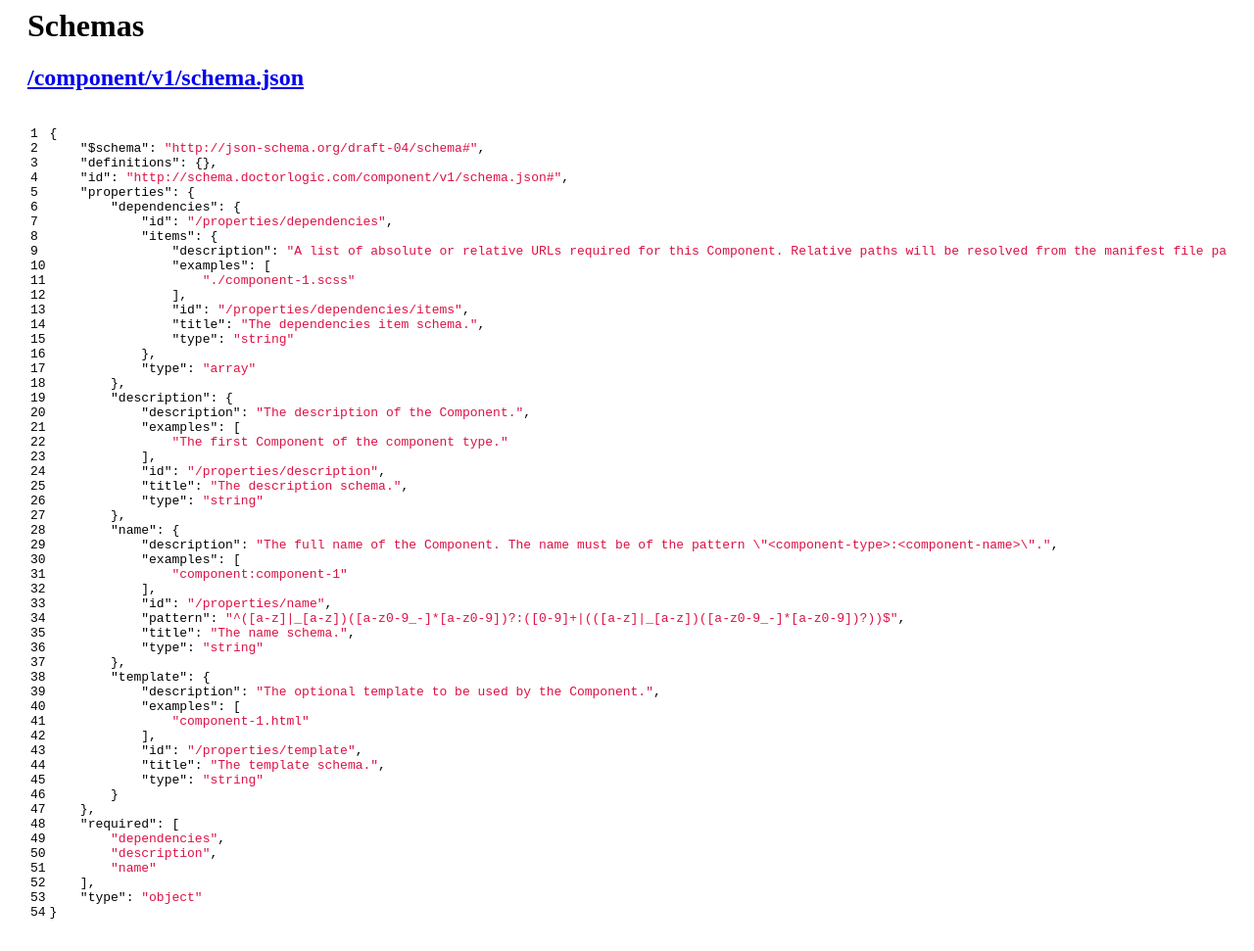
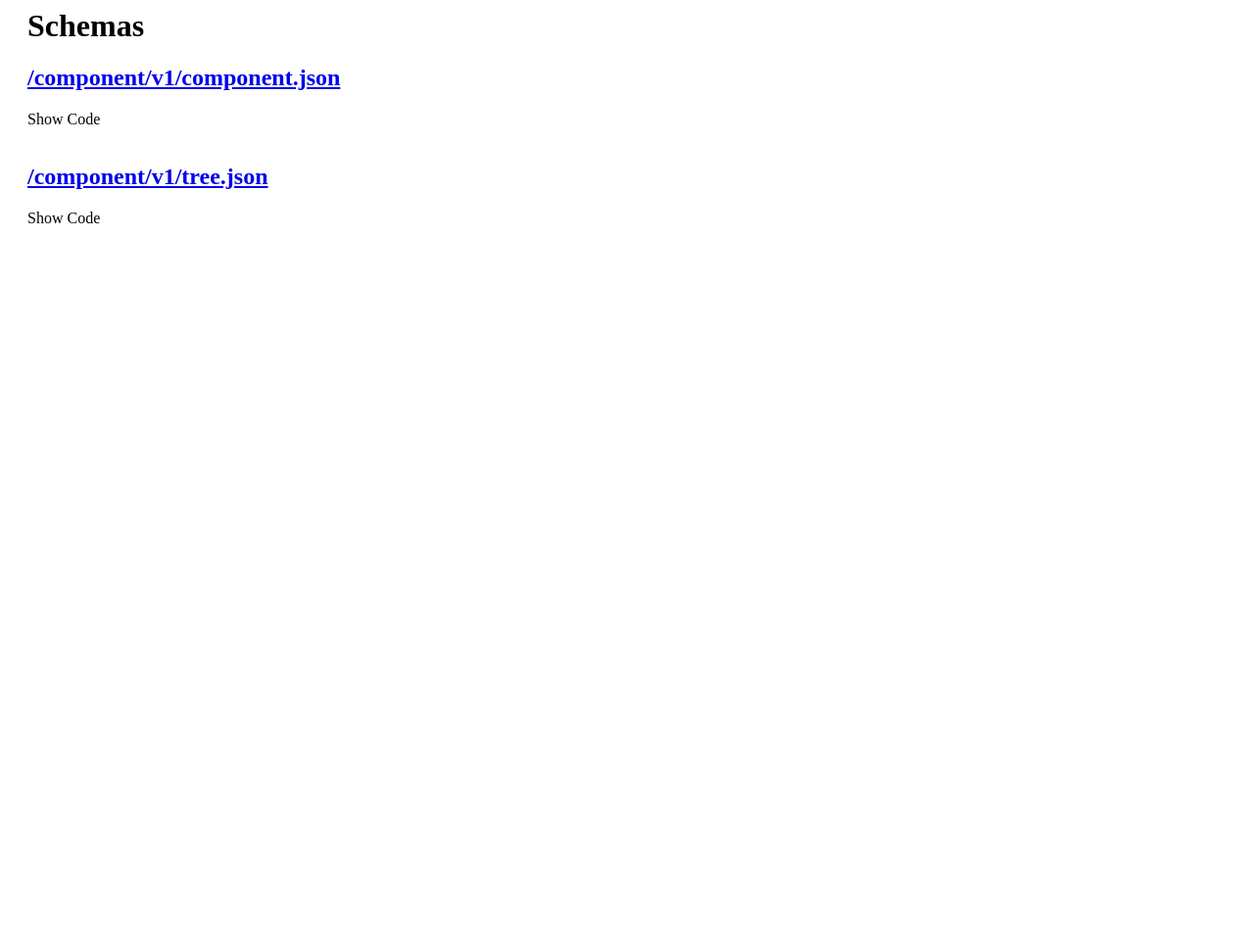
Before and after one commit to DoctorLogicUS/dl.schema, a Jekyll site: the page built from index.html, in a window 1280 px wide. Shown: the whole page at 98% size. Built offline with Jekyll 4.4.1, drawn with Linux system fonts in a browser that asks for light colours; after the commit the page ends 900 px from its top, so only the background shows below that.

Commit message:
Added component tree schema

```diff
--- a/_config.yml
+++ b/_config.yml
@@ -10,6 +10,10 @@ markdown: kramdown
 theme: minima
 plugins:
   - jekyll-feed
+exclude:
+  - Gemfile
+  - Gemfile.lock
+  - README.md
 
 # add /schemas as a collection
 collections:
--- /dev/null
+++ b/_schemas/component/v1/component.json
@@ -0,0 +1,45 @@
+---
+# front-matter required to make document visible in jekyll collection
+---
+{
+    "$schema": "http://json-schema.org/draft-04/schema#",
+    "id": "http://schema.doctorlogic.com/component/v1/component.json#",
+    "definitions": {
+        "name": {
+            "description": "The full name of the Component. The name must be of the pattern \"<component-type>:<component-name>\".",
+            "pattern": "^([a-z]|_[a-z])([a-z0-9_-]*[a-z0-9])?:([0-9]+|(([a-z]|_[a-z])([a-z0-9_-]*[a-z0-9])?))$",
+            "type": "string"
+        }
+    },
+    "additionalProperties": false,
+    "properties": {
+        "dependencies": {
+            "items": {
+                "description": "A list of absolute or relative URLs required for this Component. Relative paths will be resolved from the manifest file path.",
+                "type": "string"
+            },
+            "type": "array"
+        },
+        "description": {
+            "description": "The description of the Component.",
+            "type": "string"
+        },
+        "name": {
+            "$ref": "#/definitions/name"
+        },
+        "template": {
+            "description": "The optional template to be used by the Component.",
+            "type": "string"
+        },
+        "context": {
+            "description": "The default rendering context for all instances of the Component.",
+            "type": "object"
+        }
+    },
+    "required": [
+        "dependencies",
+        "description",
+        "name"
+    ],
+    "type": "object"
+}
--- a/_schemas/component/v1/schema.json
+++ /dev/null
@@ -1,57 +0,0 @@
----
-# front-matter is required so we can list schemas on /index.html
----
-{
-    "$schema": "http://json-schema.org/draft-04/schema#",
-    "definitions": {},
-    "id": "http://schema.doctorlogic.com/component/v1/schema.json#",
-    "properties": {
-        "dependencies": {
-            "id": "/properties/dependencies",
-            "items": {
-                "description": "A list of absolute or relative URLs required for this Component. Relative paths will be resolved from the manifest file path.",
-                "examples": [
-                    "./component-1.scss"
-                ],
-                "id": "/properties/dependencies/items",
-                "title": "The dependencies item schema.",
-                "type": "string"
-            },
-            "type": "array"
-        },
-        "description": {
-            "description": "The description of the Component.",
-            "examples": [
-                "The first Component of the component type."
-            ],
-            "id": "/properties/description",
-            "title": "The description schema.",
-            "type": "string"
-        },
-        "name": {
-            "description": "The full name of the Component. The name must be of the pattern \"<component-type>:<component-name>\".",
-            "examples": [
-                "component:component-1"
-            ],
-            "id": "/properties/name",
-            "pattern": "^([a-z]|_[a-z])([a-z0-9_-]*[a-z0-9])?:([0-9]+|(([a-z]|_[a-z])([a-z0-9_-]*[a-z0-9])?))$",
-            "title": "The name schema.",
-            "type": "string"
-        },
-        "template": {
-            "description": "The optional template to be used by the Component.",
-            "examples": [
-                "component-1.html"
-            ],
-            "id": "/properties/template",
-            "title": "The template schema.",
-            "type": "string"
-        }
-    },
-    "required": [
-        "dependencies",
-        "description",
-        "name"
-    ],
-    "type": "object"
-}
--- /dev/null
+++ b/_schemas/component/v1/tree.json
@@ -0,0 +1,30 @@
+---
+# front-matter required to make document visible in jekyll collection
+---
+{
+    "$schema": "http://json-schema.org/draft-04/schema#",
+    "id": "http://schema.doctorlogic.com/component/v1/graph.json#",
+    "definitions": {},
+    "additionalProperties": false,
+    "properties": {
+        "name": {
+            "$ref": "component.json#/properties/name"
+        },
+        "children": {
+            "description": "A list of component graphs.",
+            "items": {
+                "$ref": "#"
+            },
+            "type": "array"
+        },
+        "context": {
+            "type": "object",
+            "description": "The rendering context for the Component."
+        }
+    },
+    "required": [
+        "name",
+        "context"
+    ],
+    "type": "object"
+}
--- a/assets/main.scss
+++ b/assets/main.scss
@@ -4,3 +4,39 @@
 
 @import "syntax-highlighting";
 @import "layout";
+
+.schema-list {
+    list-style: none;
+    margin: 0;
+    padding: 0;
+}
+
+.code-toggle {
+    display: none;
+
+    & ~ {
+        .code-toggle__label::before {
+            content: 'Show\0a0';
+        }
+
+        .highlight {
+            max-height: 0;
+        }
+    }
+
+    &:checked {
+        & ~ {
+            .code-toggle__label::before {
+                content: 'Hide\0a0';
+            }
+
+            .highlight {
+                max-height: none;
+            }
+        }
+    }
+}
+
+.code-toggle__label {
+    cursor: pointer;
+}
--- a/index.html
+++ b/index.html
@@ -4,12 +4,18 @@ layout: default
 
 <h1>Schemas</h1>
 
+<ul class="schema-list">
     {% for schema in site.schemas %}
+        <li class="schema-list__item">
             <h2><a href="{{ site.baseurl }}{{ schema.url }}">{{ schema.url }}</a></h2>
+            <input id="code-toggle-{{ forloop.index }}" class="code-toggle" type="checkbox">
+            <label for="code-toggle-{{ forloop.index }}" class="code-toggle__label">Code</label>
             {% case schema.ext %}
                 {% when '.json' %}
                     {% highlight json linenos %}{{ schema.output }}{% endhighlight %}
                 {% else %}
                     {% highlight plaintext linenos %}{{ schema.output }}{% endhighlight %}
             {% endcase %}
+        </li>
     {% endfor %}
+</ul>
```
Lines whose indentation alone changed are shown as unchanged.
